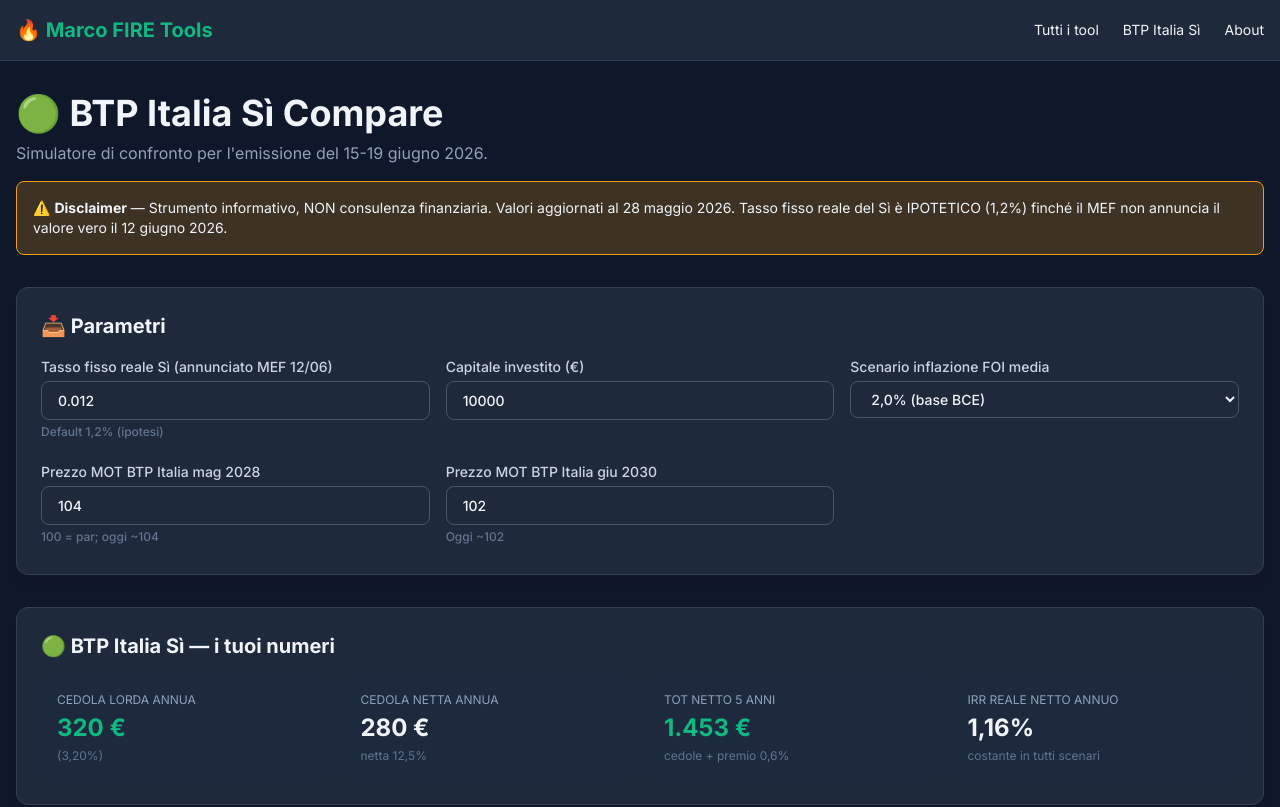
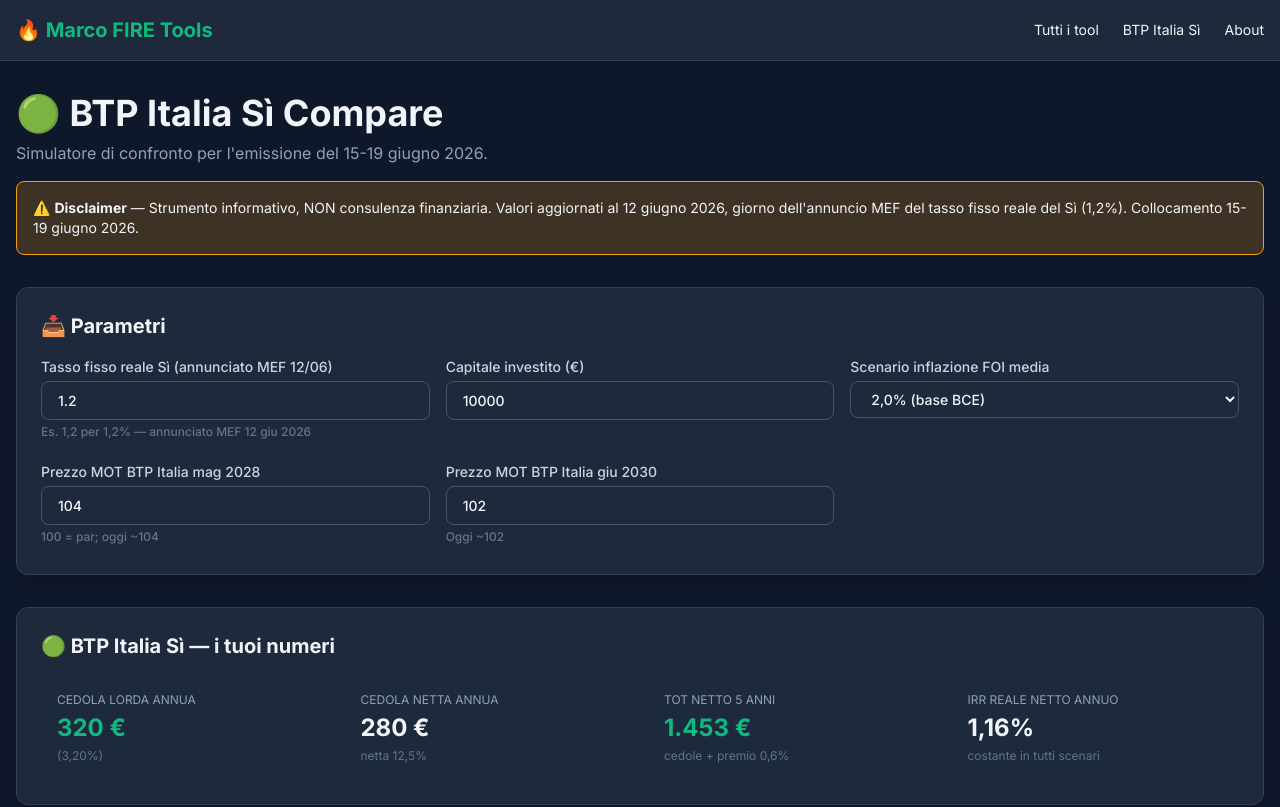
Before and after one commit to marcofire-it/marco-fire-tools, a SvelteKit app: page /btp-si-compare in a window 1280 px wide. Shown: the top 807 px of the page. Built offline with nearby package versions, Linux system fonts and the light colour scheme.

Commit message:
feat(btp-si): input tasso in % (1.2 anziche' 0.012) + disclaimer 12 giu MEF day

```diff
--- a/src/routes/btp-si-compare/+page.svelte
+++ b/src/routes/btp-si-compare/+page.svelte
@@ -13,8 +13,10 @@
 		fmtEur
 	} from '$lib/finance/btp';
 
-	// State reattivo
-	let tassoFisso = $state(DEFAULT_PARAMS.si.tassoFissoReale);
+	// State reattivo. Tasso fisso digitato in % (es. 1.2 per 1,2%) per UX,
+	// internamente convertito a decimale (0.012).
+	let tassoFissoPct = $state(DEFAULT_PARAMS.si.tassoFissoReale * 100);
+	const tassoFisso = $derived(tassoFissoPct / 100);
 	let capitale = $state(DEFAULT_PARAMS.si.capitale);
 	let scenarioInfl = $state(DEFAULT_PARAMS.si.inflazione);
 	let prezzoMag28 = $state(DEFAULT_PARAMS.classico.mag28.prezzoMot);
@@ -112,7 +114,7 @@
 	<p class="text-slate-400">Simulatore di confronto per l'emissione del 15-19 giugno 2026.</p>
 	<div class="mt-4 p-4 bg-mfire-warn/20 border border-mfire-warn rounded-lg text-sm">
 		⚠️ <strong>Disclaimer</strong> — Strumento informativo, NON consulenza finanziaria.
-		Valori aggiornati al 28 maggio 2026. Tasso fisso reale del Sì è IPOTETICO (1,2%) finché il MEF non annuncia il valore vero il 12 giugno 2026.
+		Valori aggiornati al 12 giugno 2026, giorno dell'annuncio MEF del tasso fisso reale del Sì (1,2%). Collocamento 15-19 giugno 2026.
 	</div>
 </header>
 
@@ -123,8 +125,8 @@
 		<div>
 			<label class="label">
 				Tasso fisso reale Sì (annunciato MEF 12/06)
-				<input id="tasso-fisso" data-testid="tasso-fisso" type="number" step="0.001" min="0" max="0.05" bind:value={tassoFisso} class="input mt-1" />
-				<span class="text-xs text-slate-500">Default 1,2% (ipotesi)</span>
+				<input id="tasso-fisso" data-testid="tasso-fisso" type="number" step="0.1" min="0" max="5" bind:value={tassoFissoPct} class="input mt-1" />
+				<span class="text-xs text-slate-500">Es. 1,2 per 1,2% — annunciato MEF 12 giu 2026</span>
 			</label>
 		</div>
 		<div>
```
